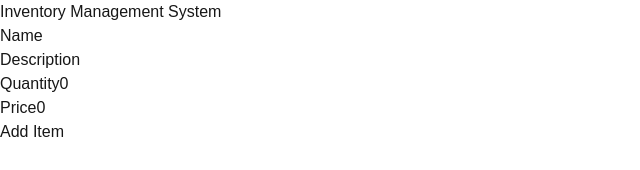
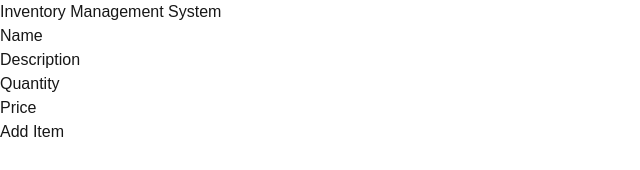
Before and after one commit to hanif365/inventory-system, a Next.js app: page / in a window 1280 px wide. Shown: the top 170 px of the page, without its empty margins (0-640 px from the left). Built offline with nearby package versions, Linux system fonts and the light colour scheme.

Commit message:
feat: Database setup done

```diff
--- a/package.json
+++ b/package.json
@@ -7,8 +7,7 @@
     "build": "next build",
     "start": "next start",
     "lint": "next lint",
-    "db:setup": "tsx scripts/db/setup.ts",
-    "db:migrate": "tsx scripts/db/migrate.ts"
+    "db:setup": "tsx scripts/db/setupDatabase.ts"
   },
   "dependencies": {
     "@libsql/client": "^0.14.0",
--- a/src/components/inventory/InventoryForm.tsx
+++ b/src/components/inventory/InventoryForm.tsx
@@ -11,8 +11,8 @@ type FormAction =
 const initialState: FormState = {
   name: '',
   description: '',
-  quantity: 0,
-  price: 0
+  quantity: '',
+  price: ''
 };
 
 function formReducer(state: FormState, action: FormAction): FormState {
@@ -59,7 +59,7 @@ export function InventoryForm() {
             field: 'name',
             value: e.target.value
           })}
-          className="mt-1 block w-full rounded-md border-gray-300 shadow-sm"
+          className="mt-1 block w-full rounded-md border-2 border-red-500 shadow-sm"
           required
         />
       </div>
@@ -74,22 +74,26 @@ export function InventoryForm() {
             field: 'description',
             value: e.target.value
           })}
-          className="mt-1 block w-full rounded-md border-gray-300 shadow-sm"
+          className="mt-1 block w-full rounded-md border-2 border-gray-300 shadow-sm"
         />
       </div>
 
       <div>
         <label className="block text-sm font-medium text-gray-700">Quantity</label>
         <input
-          type="number"
+          type="text"
           value={state.quantity}
-          onChange={(e) => dispatch({
-            type: 'SET_FIELD',
-            field: 'quantity',
-            value: Number(e.target.value)
-          })}
-          className="mt-1 block w-full rounded-md border-gray-300 shadow-sm"
-          min="0"
+          onChange={(e) => {
+            const value = e.target.value;
+            if (value === '' || /^\d+$/.test(value)) {
+              dispatch({
+                type: 'SET_FIELD',
+                field: 'quantity',
+                value: value === '' ? '' : Number(value)
+              });
+            }
+          }}
+          className="mt-1 block w-full rounded-md border-2 border-gray-300 shadow-sm"
           required
         />
       </div>
@@ -97,16 +101,19 @@ export function InventoryForm() {
       <div>
         <label className="block text-sm font-medium text-gray-700">Price</label>
         <input
-          type="number"
+          type="text"
           value={state.price}
-          onChange={(e) => dispatch({
-            type: 'SET_FIELD',
-            field: 'price',
-            value: Number(e.target.value)
-          })}
-          className="mt-1 block w-full rounded-md border-gray-300 shadow-sm"
-          min="0"
-          step="0.01"
+          onChange={(e) => {
+            const value = e.target.value;
+            if (value === '' || /^\d*\.?\d*$/.test(value)) {
+              dispatch({
+                type: 'SET_FIELD',
+                field: 'price',
+                value: value === '' ? '' : Number(value)
+              });
+            }
+          }}
+          className="mt-1 block w-full rounded-md border-2 border-gray-300 shadow-sm"
           required
         />
       </div>
--- a/src/types/inventory.ts
+++ b/src/types/inventory.ts
@@ -2,8 +2,8 @@ export interface InventoryItem {
   id: number;
   name: string;
   description: string;
-  quantity: number;
-  price: number;
+  quantity: string;
+  price: string;
   created_at: string;
   updated_at: string;
 }
```
Also changed, not shown: scripts/setup.ts (deleted, +0 -14 lines), src/db/init.ts (+4 -4 lines), src/db/setupDatabase.ts (added, +14 -0 lines).
